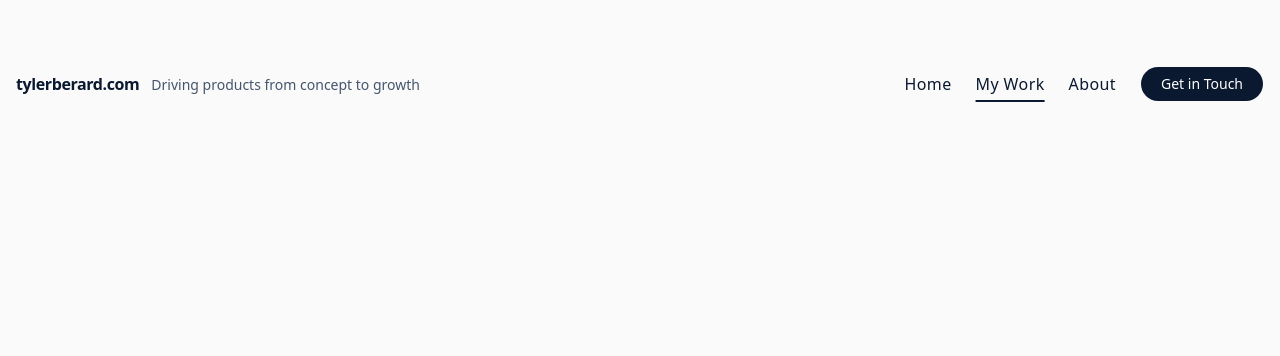
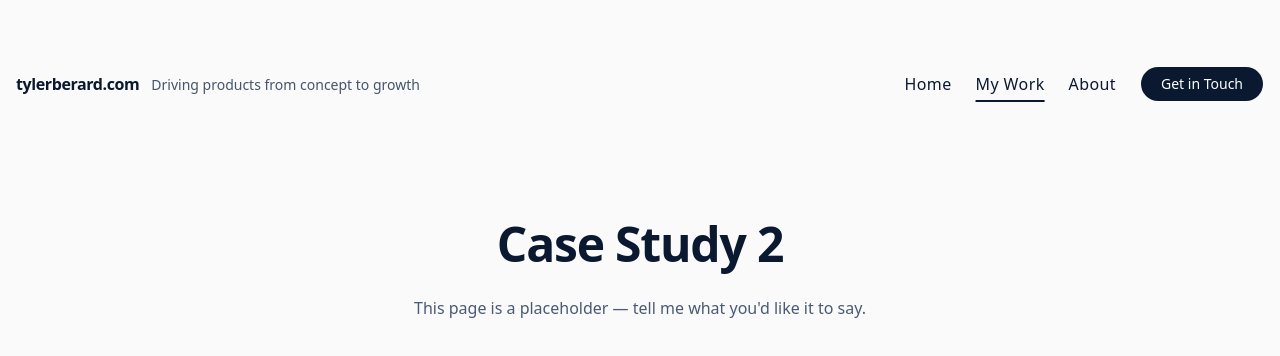
Before and after one commit to tjberard/public-site, a React (Vite) app: page /my-work/case-studies/case-study-2 in a window 1280 px wide. Shown: the top 356 px of the page. Built offline with nearby package versions, Linux system fonts and the light colour scheme.

Commit message:
case study links and structure

```diff
--- a/src/App.jsx
+++ b/src/App.jsx
@@ -4,6 +4,9 @@ import Home from './pages/Home.jsx'
 import MyWork from './pages/MyWork.jsx'
 import About from './pages/About.jsx'
 import Contact from './pages/Contact.jsx'
+import CaseStudy1 from './pages/my-work/case-studies/CaseStudy1.jsx'
+import CaseStudy2 from './pages/my-work/case-studies/CaseStudy2.jsx'
+import CaseStudy3 from './pages/my-work/case-studies/CaseStudy3.jsx'
 import './App.css'
 
 // Primary nav links: 16px, full-contrast navy, with a navy underline marking the current
@@ -67,6 +70,11 @@ function App() {
         {/* Resume content now lives on About — keep old /resume links working */}
         <Route path="/resume" element={<Navigate to="/about" replace />} />
         <Route path="/my-work" element={<MyWork />} />
+        {/* Case studies — one page each, linked from the homepage cards */}
+        <Route path="/my-work/case-studies" element={<Navigate to="/my-work" replace />} />
+        <Route path="/my-work/case-studies/case-study-1" element={<CaseStudy1 />} />
+        <Route path="/my-work/case-studies/case-study-2" element={<CaseStudy2 />} />
+        <Route path="/my-work/case-studies/case-study-3" element={<CaseStudy3 />} />
         {/* Old URL — send any existing links to the renamed page */}
         <Route path="/case-studies" element={<Navigate to="/my-work" replace />} />
         <Route path="/about" element={<About />} />
--- a/src/data/featuredWork.js
+++ b/src/data/featuredWork.js
@@ -19,7 +19,7 @@ export const featuredWork = [
     summary: 'Rebuilt a multi-step checkout into a single flow.',
     metric: '+32%',
     metricLabel: 'conversion',
-    href: '/my-work',
+    href: '/my-work/case-studies/case-study-1',
     tone: 'navy',
   },
   {
@@ -28,7 +28,7 @@ export const featuredWork = [
     summary: 'Cut time-to-first-value for new customers in half.',
     metric: '2x',
     metricLabel: 'faster activation',
-    href: '/my-work',
+    href: '/my-work/case-studies/case-study-2',
     tone: 'teal',
   },
   {
@@ -37,7 +37,7 @@ export const featuredWork = [
     summary: 'Introduced a usage-based tier for growing teams.',
     metric: '+18%',
     metricLabel: 'ARPU',
-    href: '/my-work',
+    href: '/my-work/case-studies/case-study-3',
     tone: 'slate',
   },
   {
--- /dev/null
+++ b/src/pages/my-work/case-studies/CaseStudy1.jsx
@@ -0,0 +1,10 @@
+function CaseStudy1() {
+  return (
+    <div className="page">
+      <h1>Case Study 1</h1>
+      <p>This page is a placeholder — tell me what you'd like it to say.</p>
+    </div>
+  )
+}
+
+export default CaseStudy1
--- /dev/null
+++ b/src/pages/my-work/case-studies/CaseStudy2.jsx
@@ -0,0 +1,10 @@
+function CaseStudy2() {
+  return (
+    <div className="page">
+      <h1>Case Study 2</h1>
+      <p>This page is a placeholder — tell me what you'd like it to say.</p>
+    </div>
+  )
+}
+
+export default CaseStudy2
--- /dev/null
+++ b/src/pages/my-work/case-studies/CaseStudy3.jsx
@@ -0,0 +1,10 @@
+function CaseStudy3() {
+  return (
+    <div className="page">
+      <h1>Case Study 3</h1>
+      <p>This page is a placeholder — tell me what you'd like it to say.</p>
+    </div>
+  )
+}
+
+export default CaseStudy3
```
